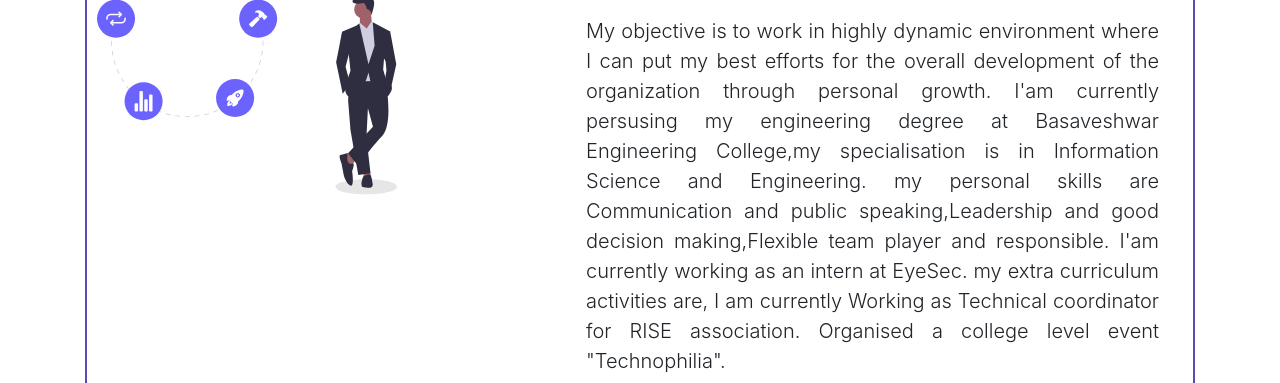
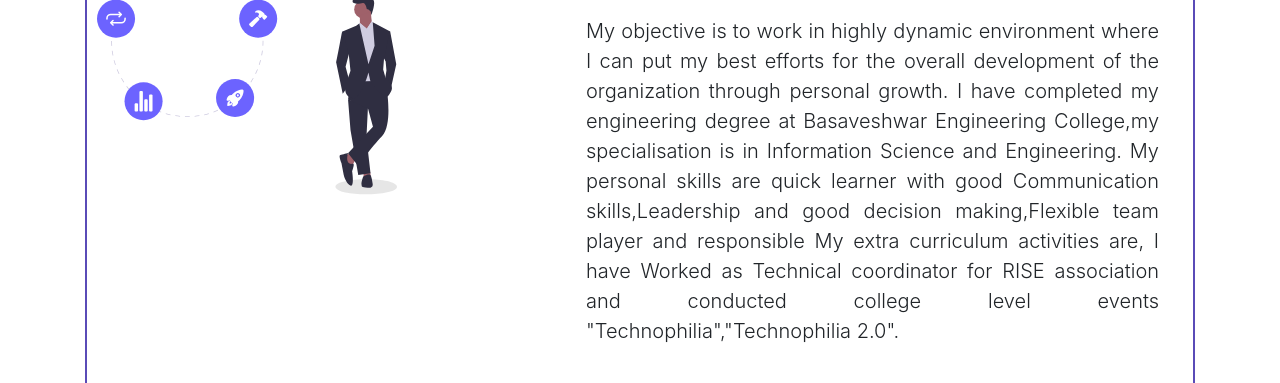
Before and after one commit to pranavbec/Portfolio, a plain HTML site: page index.html in a window 1280 px wide. Shown: the part 159-542 px from the top of the page. Drawn offline with nearby package versions, Linux system fonts and the light colour scheme.

Commit message:
Update index.html

```diff
--- a/index.html
+++ b/index.html
@@ -45,10 +45,9 @@
                   <div class="col-sm-7 col-12">
                       <h1 style="text-align:center;">Pranav</h1>
                       <p class="lead p-4" style="text-align:justify;">My objective is to work in highly dynamic environment where I can put my best efforts for the overall development of the organization through personal growth.
-                        I'am currently persusing my engineering degree at Basaveshwar Engineering College,my specialisation is in  Information Science  and Engineering.
-                        my personal skills are Communication and public speaking,Leadership and good decision making,Flexible team player and responsible.
-                         I'am currently working as an intern at EyeSec.
-                        my extra curriculum activities are, I am currently  Working  as Technical coordinator for RISE association. Organised a college level event "Technophilia".
+                        I have completed  my engineering degree at Basaveshwar Engineering College,my specialisation is in  Information Science  and Engineering.
+                        My personal skills are quick learner with good Communication skills,Leadership and good decision making,Flexible team player and responsible
+                        My extra curriculum activities are, I have  Worked   as Technical coordinator for RISE association and conducted college level events "Technophilia","Technophilia 2.0".
                     </p>
                     <button type="button" class="btn"><svg xmlns="http://www.w3.org/2000/svg" width="20" height="16" fill="currentColor" class="bi bi-github" viewBox="0 0 16 16">
                         <path d="M8 0C3.58 0 0 3.58 0 8c0 3.54 2.29 6.53 5.47 7.59.4.07.55-.17.55-.38 0-.19-.01-.82-.01-1.49-2.01.37-2.53-.49-2.69-.94-.09-.23-.48-.94-.82-1.13-.28-.15-.68-.52-.01-.53.63-.01 1.08.58 1.23.82.72 1.21 1.87.87 2.33.66.07-.52.28-.87.51-1.07-1.78-.2-3.64-.89-3.64-3.95 0-.87.31-1.59.82-2.15-.08-.2-.36-1.02.08-2.12 0 0 .67-.21 2.2.82.64-.18 1.32-.27 2-.27.68 0 1.36.09 2 .27 1.53-1.04 2.2-.82 2.2-.82.44 1.1.16 1.92.08 2.12.51.56.82 1.27.82 2.15 0 3.07-1.87 3.75-3.65 3.95.29.25.54.73.54 1.48 0 1.07-.01 1.93-.01 2.2 0 .21.15.46.55.38A8.012 8.012 0 0 0 16 8c0-4.42-3.58-8-8-8z"/>
@@ -119,7 +118,7 @@
             <div class="row">
                 <div class="col-sm-7 col-12">
                     <h1 style="padding-left:10px;text-align: center;">Programming</h1>
-                    <p class="lead p-4" style="text-align:justify;">Programming is the process of creating a set of instructions that tell a computer how to perform a task. Me as a programmer, knows C, Python, Java. I am also well versed with Object oriented programming concepts(OOPS), Data Structures(DS), Analysis of algorithms(ADA), DataBase Management System(DBMS), Computer networks and MySQL.
+                    <p class="lead p-4" style="text-align:justify;">Programming is the process of creating a set of instructions that tell a computer how to perform a task. Me as a programmer, knows C, Java. I am also well versed with Object oriented programming concepts(OOPS), Data Structures(DS), DataBase Management System(DBMS), Computer networks and MySQL.
                   </p>
                   </div>
                   <div class="col-sm-5">
```
